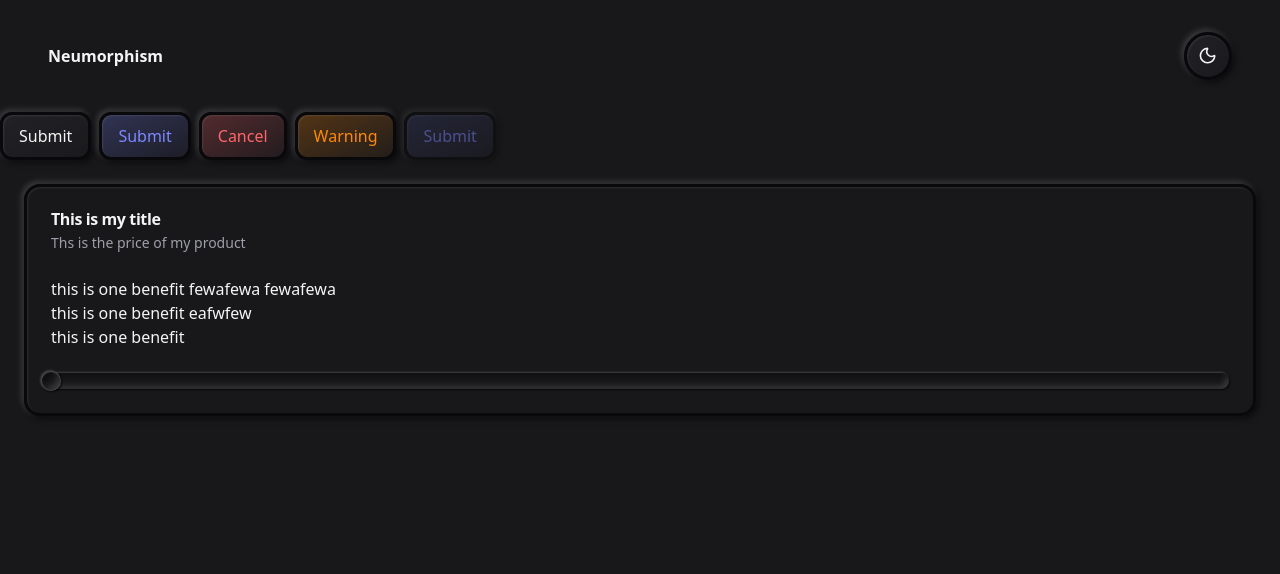
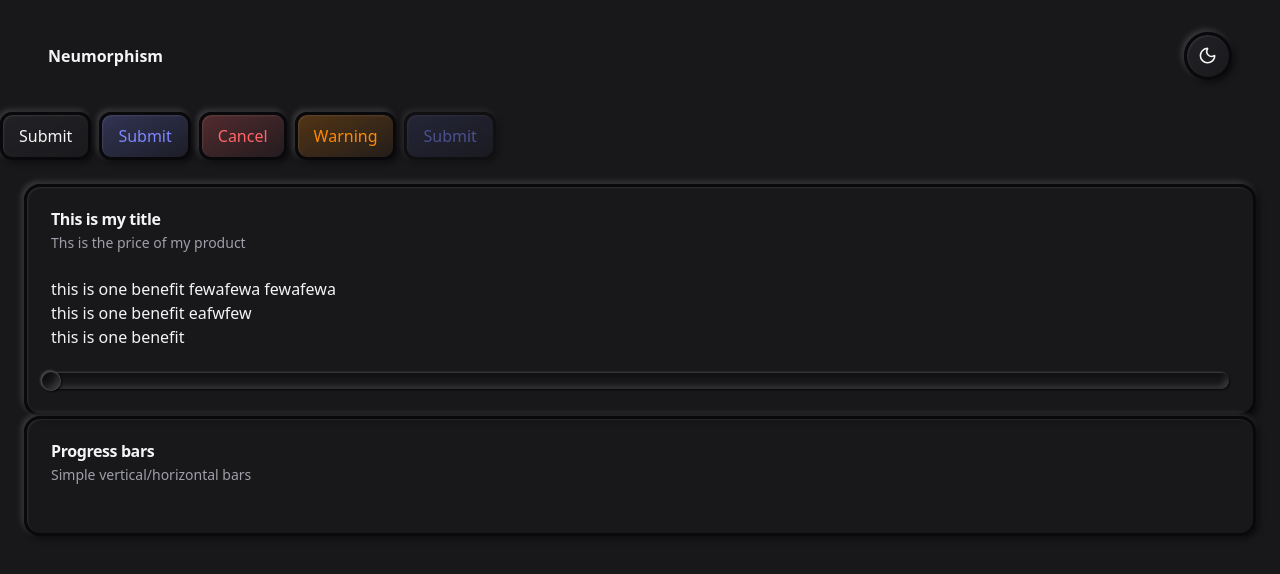
Before and after one commit to Annie-Huang/baseui-neomorphism2.0-component-library, a React (Vite) app: page / in a window 1280 px wide. Shown: the top 574 px of the page. Built offline with nearby package versions, Linux system fonts and the light colour scheme.

Commit message:
Create a new <Card> section to container the progress bar component in App.tsx

```diff
--- a/src/App.tsx
+++ b/src/App.tsx
@@ -50,6 +50,14 @@ function App() {
               <NeuSlider variant={'secondary'} />
             </CardFooter>
           </Card>
+
+          <Card>
+            <CardHeader>
+              <CardTitle>Progress bars</CardTitle>
+              <CardDescription>Simple vertical/horizontal bars</CardDescription>
+            </CardHeader>
+            <CardContent></CardContent>
+          </Card>
         </div>
       </div>
     </main>
```
